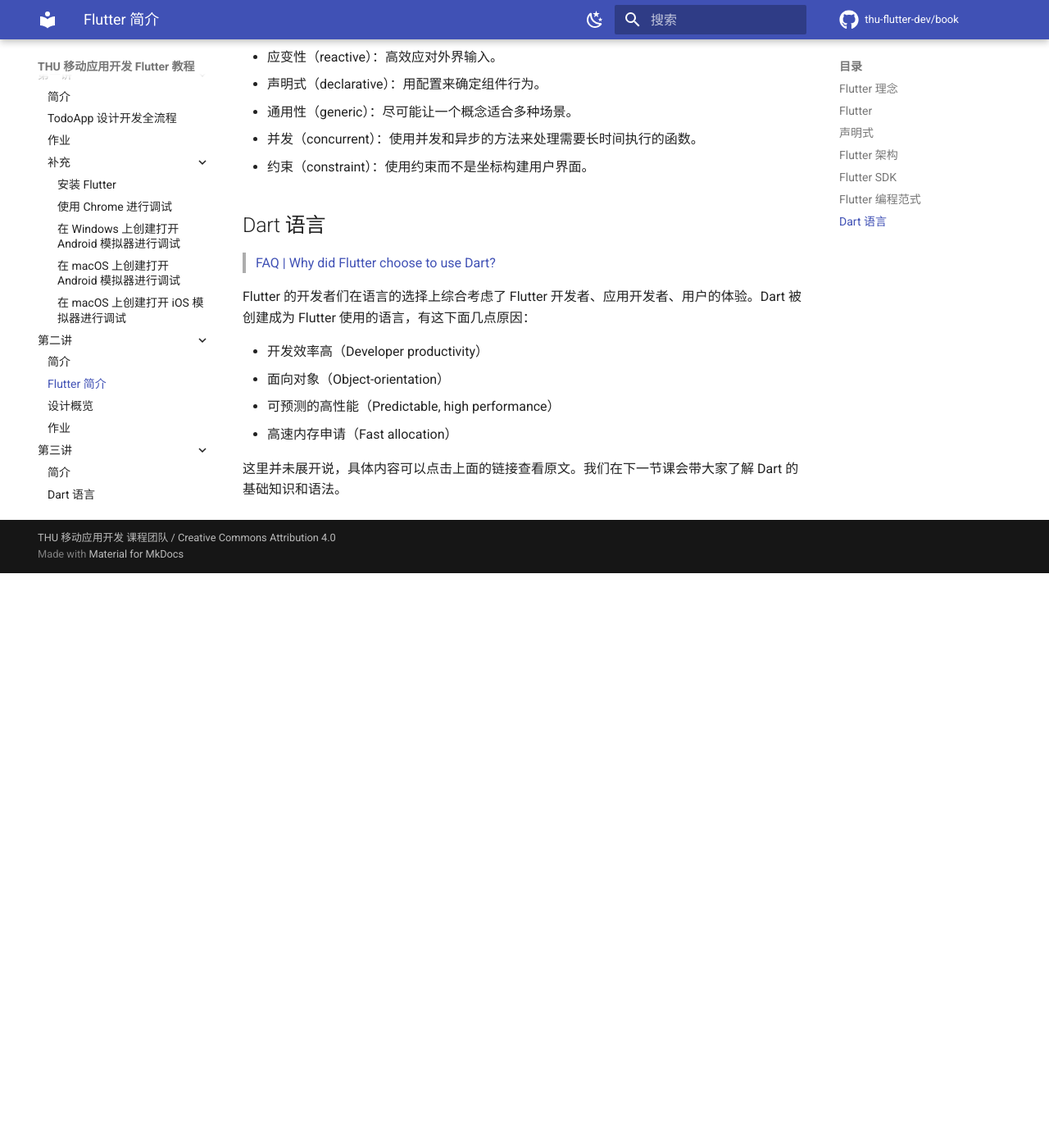
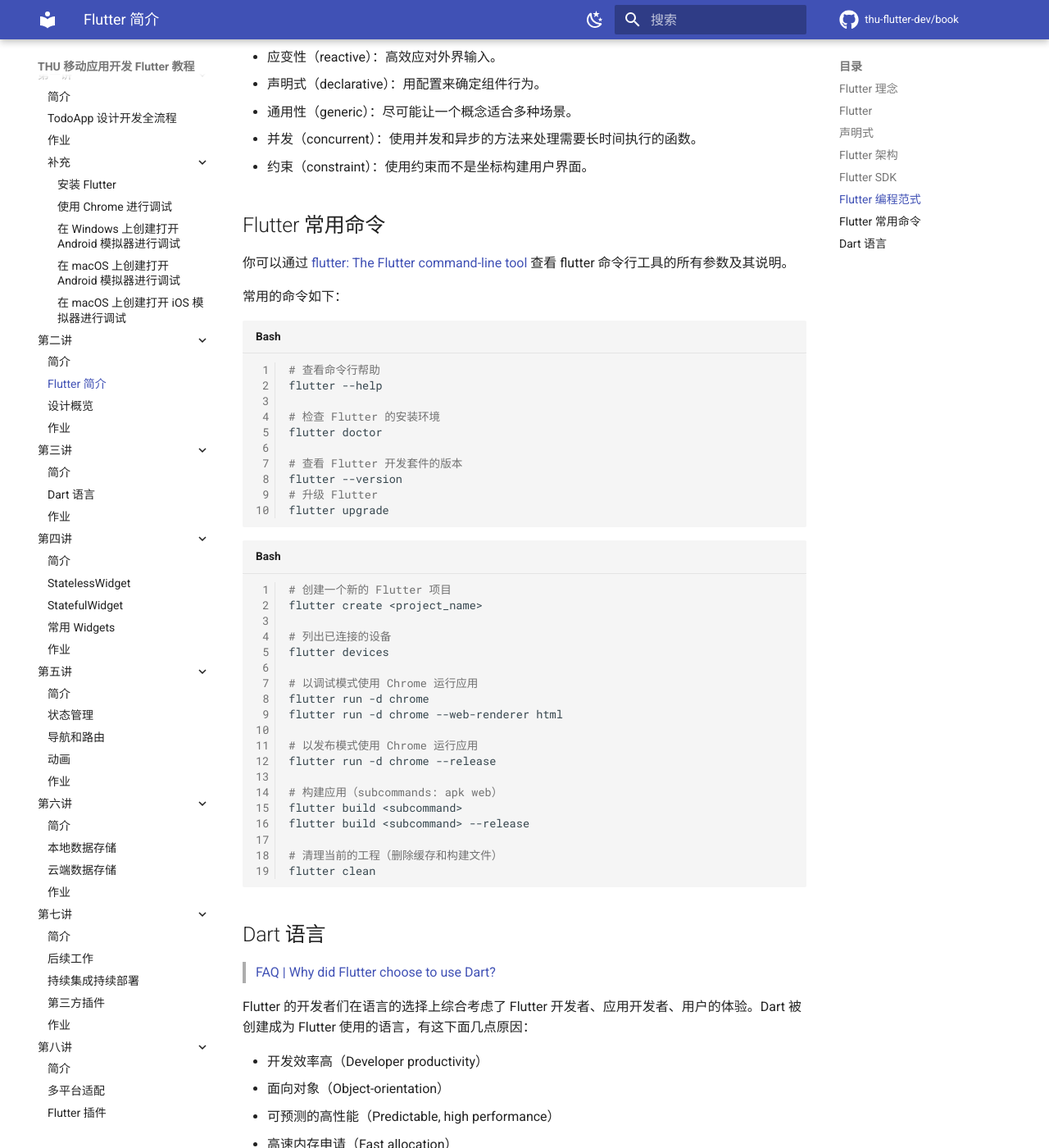
Before and after one commit to thu-mobile-dev/book, an MkDocs documentation site: the page built from docs/LECTURE/2/main-a.md, in a window 1280 px wide and 1400 px high, scrolled down 5156 px. Shown: the whole window at 82% size. Built offline with MkDocs 1.6.1 and Material for MkDocs 9.7.7, drawn with Linux system fonts in a browser that asks for light colours; comment, search, counter and statistics services are not loaded; before the commit the page ends 5855 px from its top, so only the background shows below that.

Commit message:
add flutter commands

````diff
--- a/docs/LECTURE/2/main-a.md
+++ b/docs/LECTURE/2/main-a.md
@@ -122,6 +122,47 @@
 - 并发（concurrent）：使用并发和异步的方法来处理需要长时间执行的函数。
 - 约束（constraint）：使用约束而不是坐标构建用户界面。
 
+## Flutter 常用命令
+
+你可以通过 [flutter: The Flutter command-line tool](https://docs.flutter.dev/reference/flutter-cli#flutter-commands) 查看 flutter 命令行工具的所有参数及其说明。
+
+常用的命令如下：
+
+```sh
+# 查看命令行帮助
+flutter --help
+
+# 检查 Flutter 的安装环境
+flutter doctor
+
+# 查看 Flutter 开发套件的版本
+flutter --version
+# 升级 Flutter
+flutter upgrade
+```
+
+```sh
+# 创建一个新的 Flutter 项目
+flutter create <project_name>
+
+# 列出已连接的设备
+flutter devices
+
+# 以调试模式使用 Chrome 运行应用
+flutter run -d chrome
+flutter run -d chrome --web-renderer html
+
+# 以发布模式使用 Chrome 运行应用
+flutter run -d chrome --release
+
+# 构建应用（subcommands: apk web）
+flutter build <subcommand>
+flutter build <subcommand> --release
+
+# 清理当前的工程（删除缓存和构建文件）
+flutter clean
+```
+
 ## Dart 语言
 
 > [FAQ | Why did Flutter choose to use Dart?](https://docs.flutter.dev/resources/faq#why-did-flutter-choose-to-use-dart)
````
